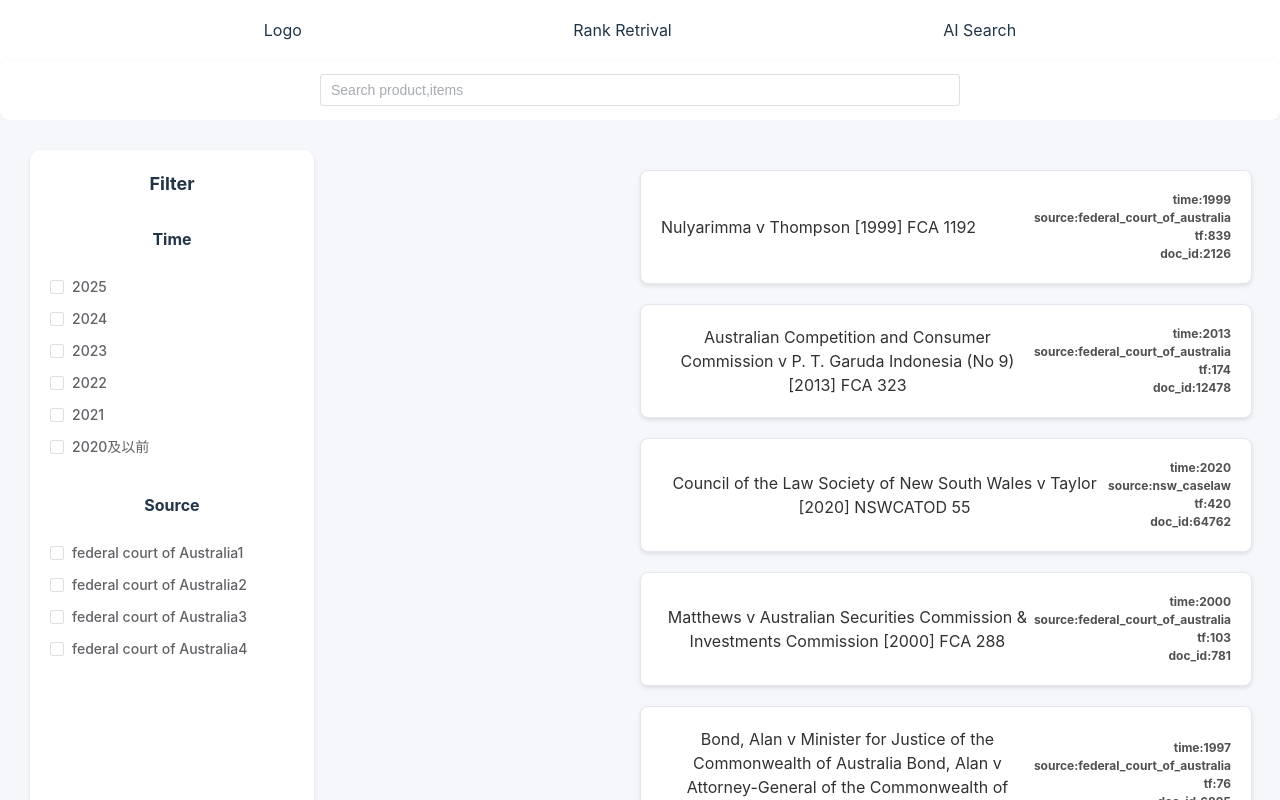
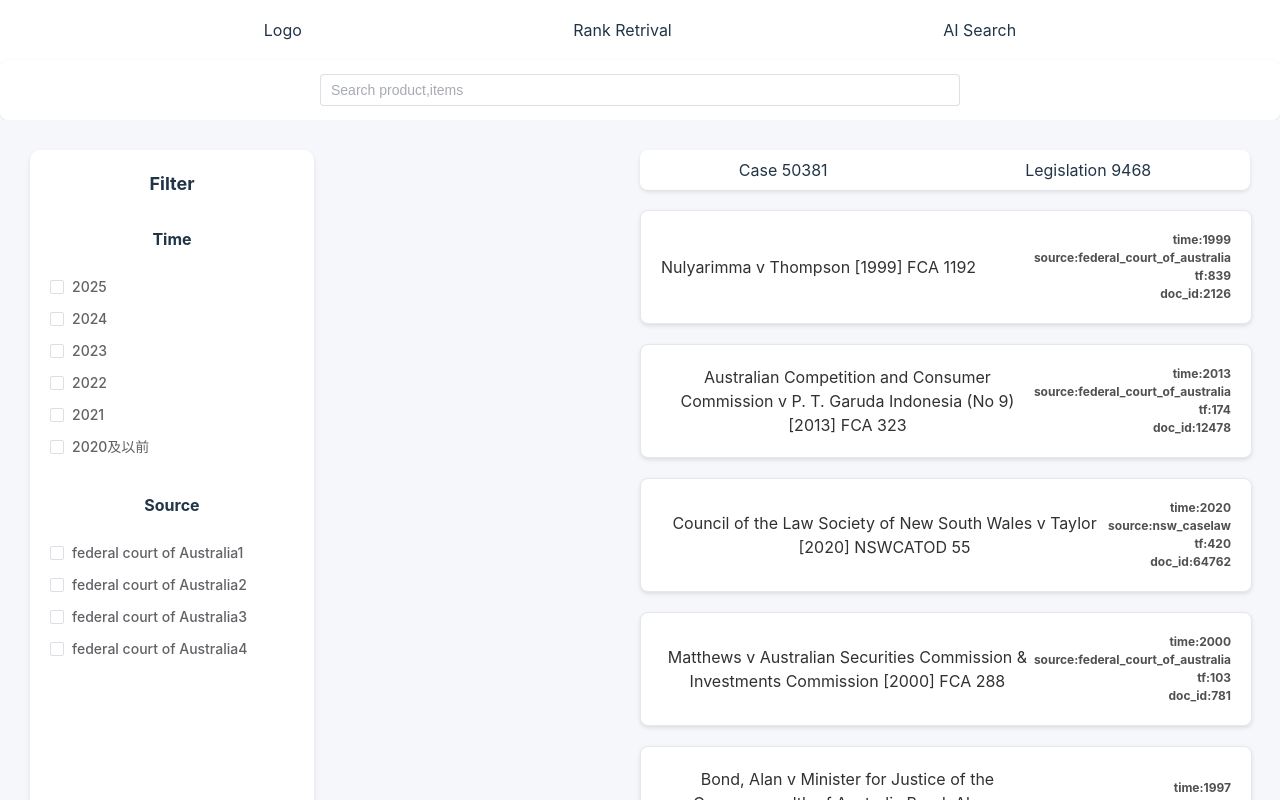
Before and after one commit to PristineZhang/case-law-frontend, a Vue app: page /search in a window 1280 px wide. Shown: the top 800 px of the page. Built offline with nearby package versions, Linux system fonts and the light colour scheme.

Commit message:
case or legislation fliter

```diff
--- a/src/views/SearchPage.vue
+++ b/src/views/SearchPage.vue
@@ -32,6 +32,15 @@
           </div>
 
           <div class="rankC">
+              <div class="rankC1">
+                    <div @click="selected = 'case'">
+                        Case  {{ caseCount }}
+                    </div>
+                    <div @click="selected = 'legislation'">
+                        Legislation  {{ legislationCount }}
+                    </div>
+              </div>
+
               <div class="rankC2">
                   <el-card v-for="(item, index) in titles" :key="index" @click="openDialog(item)">
                       <div class="cardBox">
@@ -95,6 +104,10 @@ setup() {
   const selectedItem = ref({});
   const content = ref('');
 
+  const selected = ref('');
+  const caseCount = ref(0);
+  const legislationCount = ref();
+
   const filtersDate = [
     { year: '2025' , val: 2025 },
     { year: '2024' , val: 2024 },
@@ -121,6 +134,12 @@ setup() {
     console.log(checkList.source)
   });
 
+    // Watch for changes in selected
+    watch([selected], () => {
+      fetchTitles();
+      console.log("选择了哪种筛选模式")
+      console.log(selected)
+  });
 
   // Initialize bar chart
   const echartsBarInit = () => {
@@ -252,6 +271,8 @@ setup() {
       .get('/api/titles')
       .then(response => {
         titles.value = response.titles.results.court_case;
+        caseCount.value = response.titles.collection_counts.court_case
+        legislationCount.value = response.titles.collection_counts.legislation
       })
       .catch(error => {
         console.error('There was an error fetching titles:', error);
@@ -316,6 +337,10 @@ setup() {
     selectedItem,
     content,
     openDialog,
+
+    selected,
+    caseCount,
+    legislationCount
   };
 }
 };
@@ -380,6 +405,9 @@ setup() {
   display: flex;
   align-items: center;
   justify-content: space-around;
+
+  box-shadow: 0 2px 4px 0 rgba(0, 0, 0, 0.1) !important;
+  border-radius: 8px !important;
 }
 
 .rankC1 div span:nth-child(1) {
```
